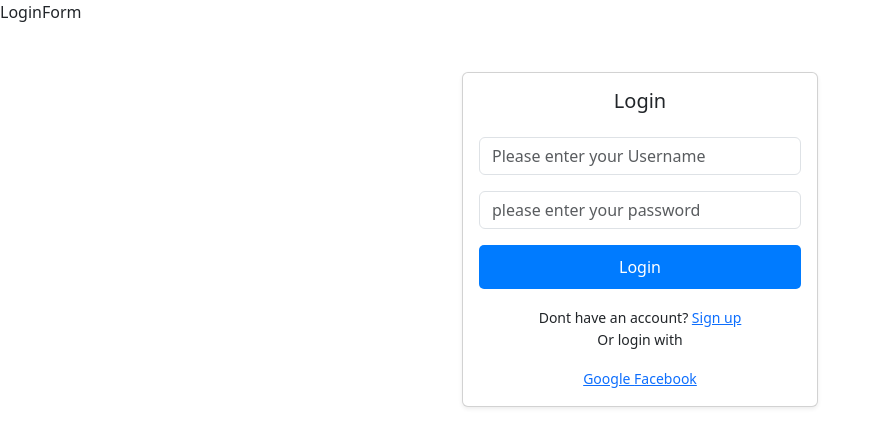
After one commit to samishayonghang/chatapplication, a Django app: page /login/ in a window 1280 px wide. The commit adds this page. Shown: the top 447 px of the page, without its empty margins (0-880 px from the left). Run offline with Django 5.2, Linux system fonts and the light colour scheme.

Commit message:
done with login and signup

```diff
--- a/chand/admin.py
+++ b/chand/admin.py
@@ -1,6 +1,8 @@
 from django.contrib import admin
+from django.contrib.auth.admin import UserAdmin
 
 # Register your models here.
-from.models import Codeform
+from.models import Codeform,CustomUser
 
 admin.site.register(Codeform)
+admin.site.register(CustomUser)
--- a/chand/templates/chand/home.html
+++ b/chand/templates/chand/join.html
@@ -11,7 +11,7 @@
 
     <div class="card p-4 shadow-lg" style="width: 350px;">
         <h4 class="text-center mb-3">Join a Room</h4>
-        <form action="{% url 'home'%}" method="POST">
+        <form action="{% url 'join'%}" method="POST">
             {% csrf_token %}
             <div class="mb-3">
                 <label for="room_code" class="form-label">Room Code</label>
--- /dev/null
+++ b/chand/templates/chand/loginpage.html
@@ -0,0 +1,97 @@
+{% extends "chand/base.html" %}
+
+{% block title %}LoginForm{% endblock %}
+
+{% block body %}
+
+<style>
+    /* Custom CSS to mimic Bootstrap styling */
+form input, form select, form textarea {
+    width: 100%;
+    padding: 10px;
+    margin-bottom: 15px;
+    border: 1px solid #ccc;
+    border-radius: 5px;
+    font-size: 14px;
+}
+
+form label {
+    font-weight: bold;
+    margin-bottom: 5px;
+}
+
+button[type="submit"] {
+    background-color: #007bff;
+    color: white;
+    padding: 10px 15px;
+    border: none;
+    border-radius: 5px;
+    font-size: 16px;
+    cursor: pointer;
+}
+
+button[type="submit"]:hover {
+    background-color: #0056b3;
+}
+
+
+</style>
+
+
+<div class="container mt-5">
+    <div class="row justify-content-center">
+      <div class="col-md-4">
+        <div class="card shadow-sm">
+          <div class="card-body">
+            <h5 class="card-title text-center mb-4">Login</h5>
+            <form action="{% url 'loginpage' %}" method="POST" enctype="multipart/form-data">
+              {% csrf_token %}
+
+              <div class="mb-3">
+                <label for="exampleInputname" class="form-label visually-hidden">username</label>
+                <input type="text" class="form-control" name="username" id="exampleInputname" placeholder="Please enter your Username">
+              </div>
+
+             <div class="mb-3">
+                <label for="exampleInputPassword" class="form-label visually-hidden">Password </label>
+                <input type="password" class="form-control" name="password" id="exampleInputPassword" placeholder="please enter your password">
+             </div>
+
+              <button type="submit" class="btn btn-yellow w-100">Login</button>
+              {% if messages %}
+              <div class="text-danger mt-3">
+                  {% for message in messages %}
+                      <p>{{ message }}</p>
+                  {% endfor %}
+              </div>
+          {% endif %}
+
+             <div class="text-center mt-3">
+               <small> Dont have an account? <a href="{% url "signuppage" %}" class="link"> Sign up</a>
+                 <p> Or login with </p>
+               </small>
+
+
+              </div>
+             <div class="text-center mt-3">
+               <small> <a href="{% url "signuppage" %}" class="link">
+                 <i class="bi bi-google"></i> Google </a>
+               </small>
+               <small> <a href="{% url "signuppage" %}" class="link">
+                <i class="bi bi-facebook"></i>  Facebook  </a>
+               </small>
+             </div>
+
+
+
+
+            </form>
+          </div>
+        </div>
+      </div>
+    </div>
+  </div>
+
+
+
+{% endblock body %}
--- a/chand/urls.py
+++ b/chand/urls.py
@@ -1,8 +1,10 @@
 from django.contrib import admin
 from django.urls import path
-from.views import home,chat
+from.views import join,chat,signuppage,loginpage
 
 urlpatterns = [
-    path('',home,name="home"),
-    path('chat/<room_code>/',chat,name="chat")
+    path('join/',join,name="join"),
+    path('chat/<room_code>/',chat,name="chat"),
+    path('login/',loginpage,name="loginpage"),
+    path('signup/',signuppage,name="signuppage")
 ]
--- a/chand/views.py
+++ b/chand/views.py
@@ -1,7 +1,14 @@
 from django.shortcuts import render,redirect
 from.models import Codeform
+from django.contrib import messages
+from django.contrib.auth import get_user_model,authenticate,login
+User=get_user_model()
+user = User.objects.filter(username='samisha').first()
+print(user)  # Should print the user object
+print(user.check_password('samisha151'))  # Should return True if password is
+
 # Create your views here.
-def home(request):
+def join(request):
     room_code = None  # Initialize room_code
     username = None  # Initialize username
     if request.method=="POST":
@@ -17,7 +24,63 @@ def home(request):
 
 
 
-    return render(request,'chand/home.html')
+    return render(request,'chand/join.html')
+
+
+def loginpage(request):
+    if request.user.is_authenticated:
+        return redirect('join')
+    if request.method=="POST":
+        username=request.POST.get('username')
+        password=request.POST.get('password')
+        print(f"Username entered: {username}")
+        print(f"Password entered: {password}")
+        user=authenticate(request,username=username,password=password)
+        if user is None:
+            messages.error(request,'invalid username and  password')
+            return redirect('loginpage')
+
+
+
+        else:
+         login(request,user)
+         messages.success(request,'welcome to the chatapp')
+         return redirect('join')
+
+
+
+    return render(request,'chand/loginpage.html')
+
+def signuppage(request):
+    if request.method=="POST":
+        email=request.POST.get('email')
+        username=request.POST.get('username')
+        password=request.POST.get('password1')
+        confirmpassword=request.POST.get('password2')
+        if password!=confirmpassword:
+            messages.error(request,"passwords doesnot match")
+            return redirect('signuppage')
+        if User.objects.filter(username=username):
+            messages.error(request,'username already taken')
+            return redirect('signuppage')
+        if User.objects.filter(email=email):
+            messages.error(request,'Email already taken')
+            return redirect('signuppage')
+
+
+
+
+        user=User.objects.create_user(email=email,username=username,password=password)
+        user.save()
+        print("Password during sign-up:", password)
+
+        messages.success(request,'Account created sucessfully')
+        return redirect('loginpage')
+
+
+
+    return render(request,'chand/signuppage.html')
+
 
 def chat(request,room_code):
     username=request.GET.get('user')
--- a/channelsproject/settings.py
+++ b/channelsproject/settings.py
@@ -134,3 +134,5 @@ CHANNEL_LAYERS = {
         'BACKEND': 'channels.layers.InMemoryChannelLayer',
     },
 }
+
+AUTH_USER_MODEL = 'chand.CustomUser'  # Replace 'yourapp' with your app name
```
Also changed, not shown: chand/models.py (+29 -1 lines), chand/templates/chand/chat.html (+18 -6 lines), chand/templates/chand/signuppage.html (added, +57 -0 lines), chand/migrations/0001_initial.py, chand/migrations/0002_auto_20250219_2140.py (added), chand/migrations/0003_customuser_email.py (added), db.sqlite3.
